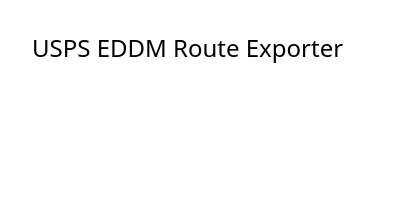
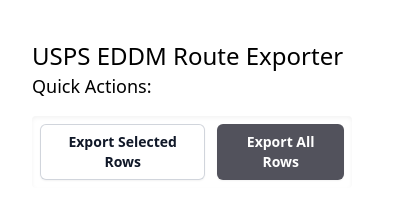
Before and after one commit to williamgregorio/eddm-route-exporter, a browser extension: page popup/popup.html in a window 400 px wide. Drawn offline with Linux system fonts and the light colour scheme.

Commit message:
added some buttons I believe

```diff
--- a/popup/popup.html
+++ b/popup/popup.html
@@ -3,7 +3,18 @@
     <script src="../tailwindcss_cdn_4.1.3.js"></script>
   </head>
   <body class="w-96 h-96 rounded-md p-8">
-    <h2 class="text-2xl font-medium">USPS EDDM Route Exporter</h2>
+    <div>
+      <div class="mt-2 md:flex md:items-center md:justify-between">
+        <div class="min-w-0 flex-1">
+          <h2 class="text-2xl font-medium">USPS EDDM Route Exporter</h2>
+          <p class="text-lg">Quick Actions:</p>
+        </div>
+        <div class="mt-4 flex shrink-0 md:mt-0 md:ml-4 inset-shadow-sm p-2 rounded-sm">
+          <button type="button" class="cursor-pointer inline-flex items-center rounded-md bg-white px-3 py-2 text-sm font-semibold text-gray-900 ring-1 shadow-xs ring-gray-300 ring-inset hover:bg-gray-50">Export Selected Rows</button>
+          <button type="button" class="cursor-pointer ml-3 inline-flex items-center rounded-md bg-zinc-600 px-3 py-2 text-sm font-semibold text-white shadow-xs hover:bg-zinc-500 focus-visible:outline-2 focus-visible:outline-offset-2 focus-visible:outline-zinc-600">Export All Rows</button>
+        </div>
+      </div>
+    </div>
     <script src="popup.js"></script>
   </body>
 </html>
```
